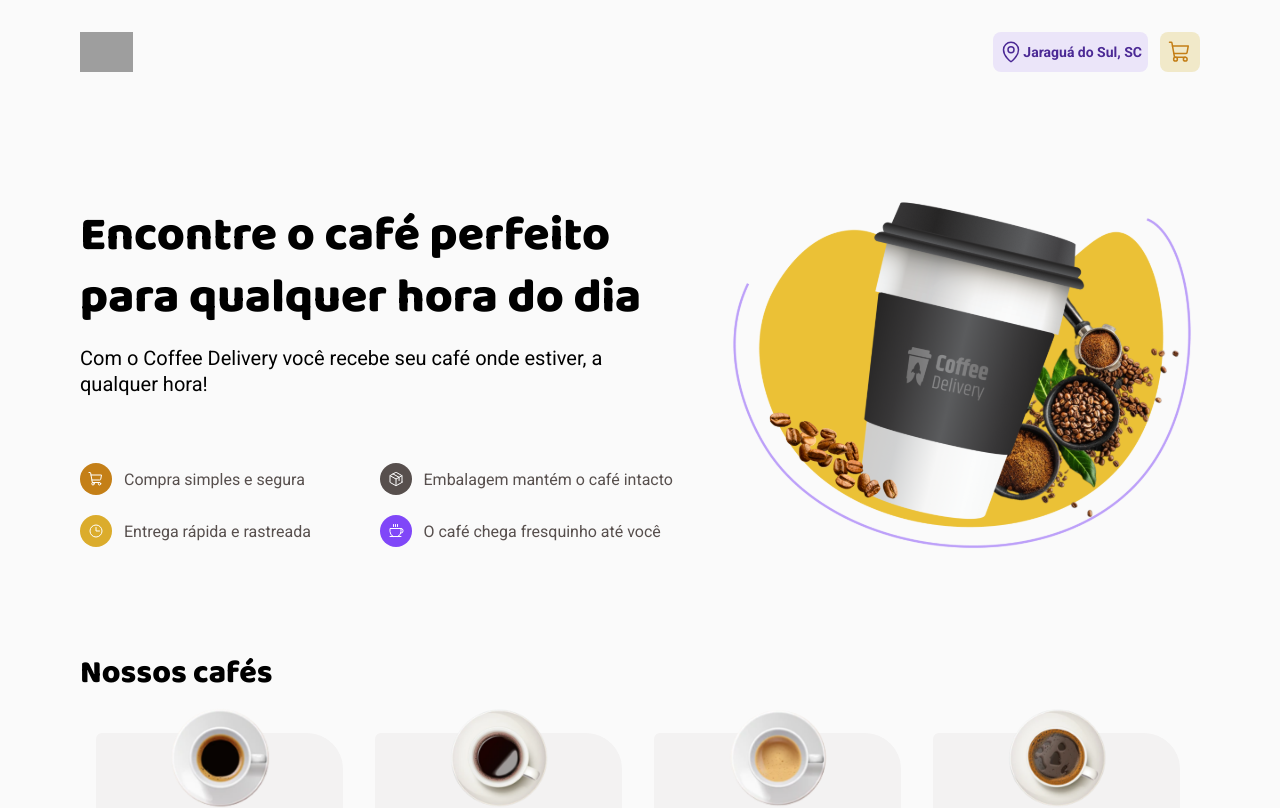
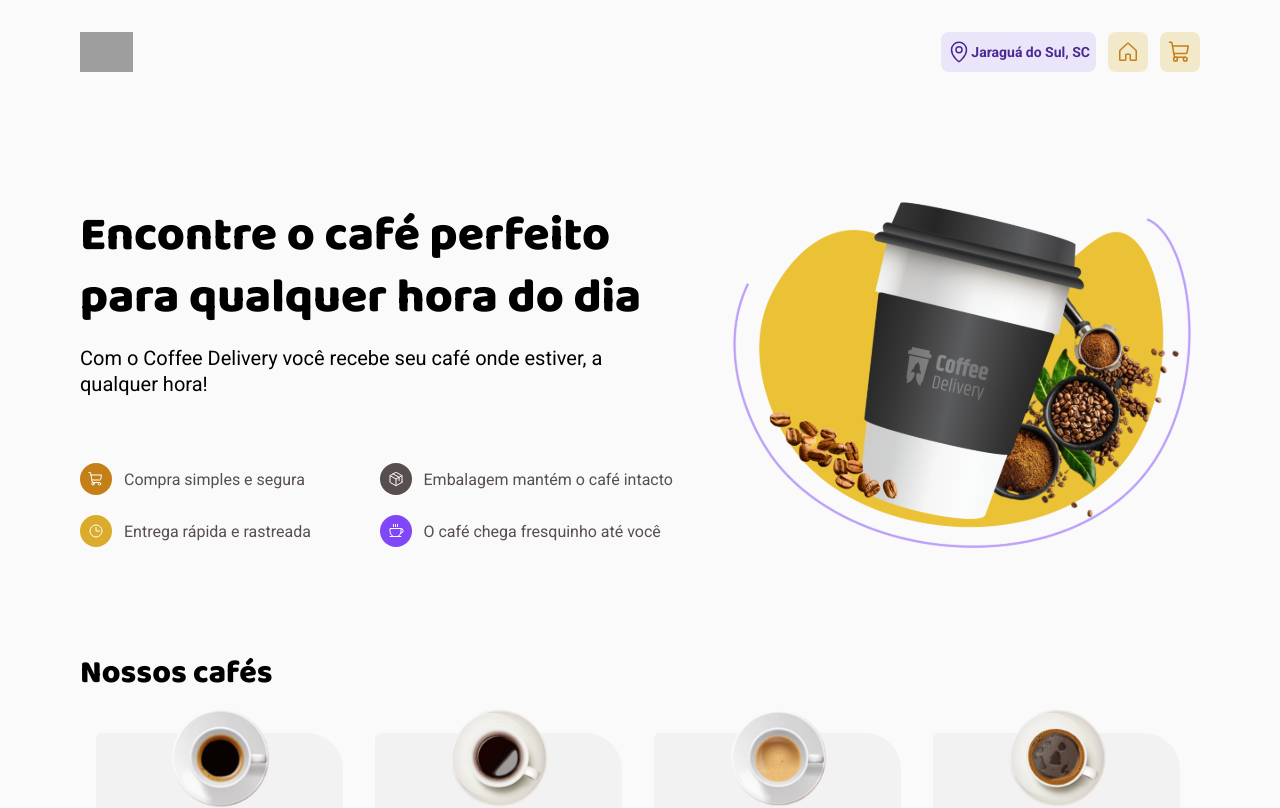
Before and after one commit to MateusAnderle/coffee-delivery-react-js, a React (Vite) app: page / in a window 1280 px wide. Shown: the top 808 px of the page. Built offline with nearby package versions, Linux system fonts and the light colour scheme; grey boxes are pictures that could not be loaded.

Commit message:
a lot of things

```diff
--- a/src/components/CoffeeCard/index.jsx
+++ b/src/components/CoffeeCard/index.jsx
@@ -1,33 +1,43 @@
 import * as S from './styles';
 import { ShoppingCart, Plus, Minus } from "phosphor-react";
 import { useState } from 'react';
+import { ToastContainer, toast } from 'react-toastify';
 
 export function CoffeeCard({ id, image, coffeeStyle, name, description, price, handleCartSubmit}){
-    const [counter, setCounter] = useState(0);
+    const [counter, setCounter] = useState(1);
 
     const formatter = new Intl.NumberFormat('pt-BR', {
         style: 'currency',
         currency: 'BRL'
     })
-    const currencyPrice = formatter.format(price)
+    const currencyPrice = formatter.format(price * counter)
 
     function handleDecrease(){
-        if(counter === 0) {
-            return
-        } else {
-            setCounter(counter - 1);
+        const newCount = counter - 1
+
+        if (newCount <= 0) {
+        toast.warn('Quantidade mínima: 1')
+        return
         }
+        setCounter(newCount)
     }
 
     function handleIncrease(){
-        setCounter(counter + 1);
+        const newCount = counter + 1
+
+        if (newCount >= 100) {
+        toast.warn('Quantidade máxima: 99')
+        return
+        }
+
+        setCounter(newCount);
     }
 
     return(
         <S.Container>
 
             <S.CoffeeImage src={image} alt={name} />
-
+                <ToastContainer theme='light'/>
             <S.CoffeeStyle>
                 {coffeeStyle}
             </S.CoffeeStyle>
@@ -63,7 +73,7 @@
                 </S.CoffeeUnits>
 
                 <S.ButtonCart>
-                    <button type="button" onClick={() => handleCartSubmit({title, counter})}>
+                    <button type="button" onClick={() => handleCartSubmit({name, counter})}>
                     <ShoppingCart size={24} color="#FFFFFF"/>
                     </button>
                 </S.ButtonCart>
--- a/src/components/Header/index.jsx
+++ b/src/components/Header/index.jsx
@@ -1,9 +1,9 @@
 import * as S from './styles';
 import LogoSvg from '../../assets/Logo.svg';
-import { ShoppingCart, MapPin } from "phosphor-react";
+import { ShoppingCart, MapPin , House} from "phosphor-react";
 
 
-export function Header(){
+export function Header({object}){
     return (
         <S.Header>
             <img src={LogoSvg} alt="Logotipo ilustrando um copo de café" />
@@ -13,6 +13,13 @@
                     <span>Jaraguá do Sul, SC</span>
                 </S.CurrentLocation>
 
+                <S.HouseIcon
+                    onClick={() => {}}
+                    numberToItensAtShopCart={object.length}
+                >
+                    <House size={24} />
+                </S.HouseIcon>
+
                 <S.CartIcon>
                     <ShoppingCart size={24} />
                 </S.CartIcon>
--- a/src/components/Header/styles.js
+++ b/src/components/Header/styles.js
@@ -12,11 +12,12 @@
     }
 `;
 
-export const HeaderOptions = styled.div`
+export const HeaderOptions = styled.header`
     display: flex;
     flex-direction: row;
     justify-content: space-between;
     align-items: center;
+    position: sticky;
 `;
 
 export const CurrentLocation = styled.button`
@@ -34,6 +35,39 @@
     cursor: pointer;
 `;
 
+export const HouseIcon = styled.button`
+    border: 0;
+    height: 40px;
+    width: 40px;
+    border-radius: 8px;
+    background: #F1E9C9;
+    color: #C47F17;
+    display: flex;
+    align-items: center;
+    justify-content: center;
+    font-weight: bold;
+    margin-left: 12px;
+    cursor: pointer;
+
+    &::after {
+        content: '${(props) => props.numberToItensAtShopCart}';
+        width: 20px;
+        height: 20px;
+        border-radius: 50%;
+        display: ${(props) =>
+        props.numberToItensAtShopCart === 0 ? 'none' : 'flex'};
+        position: absolute;
+        bottom: 28px;
+        right: 43px;
+        background: red;
+        color: white;
+        justify-content: center;
+        align-items: center;
+        font-weight: bold;
+        font-size: 0.75rem;
+    }
+`;
+
 export const CartIcon = styled.button`
     border: 0;
     height: 40px;
--- a/src/pages/Home/index.jsx
+++ b/src/pages/Home/index.jsx
@@ -11,7 +11,7 @@
 export function Home() {
     const [orderedCoffee, setOrderedCoffee] = useState([]);
 
-    function handleCartSubmit({title, counter}){
+    function handleCartSubmit({name, counter}){
 
        /* if ( counter == 0) {
             const filterAndReset = orderedCoffee.filter(order => {
@@ -30,20 +30,19 @@
             return
         } */
 
-        setOrderedCoffee([...orderedCoffee, {title: title, counter: counter}])
+        setOrderedCoffee([...orderedCoffee, {name: name, counter: counter}])
         toast.success('Item adicionado ao carrinho');
-        toast.warn('Quantidade máxima: 99');
-        toast.info('Quantidade máxima: 99');
-        toast.error('Quantidade máxima: 99');
-        console.log('oi')
+
+        //toast.error('Ocorreu algum erro');
+
     }
 
     console.log(orderedCoffee)
 
     return (
         <S.BodyShape>
-            <Header/>
-            <ToastContainer theme='dark'/>
+            <Header object={orderedCoffee}/>
+            <ToastContainer theme='light'/>
             <S.IntroContainer>
                 <S.IntroContent>
                     <S.IntroTexts>
```
Also changed, not shown: src/hooks/useLocalStorage.jsx (+21 -0 lines), src/main.jsx (+0 -14 lines), src/pages/Delivery/index.jsx (+5 -5 lines), src/styles/global.js (deleted).
